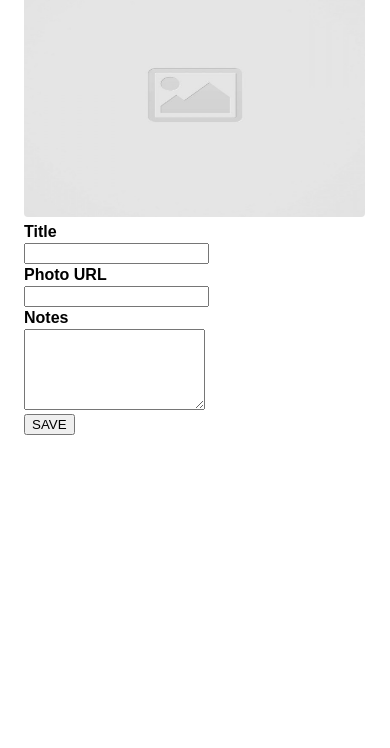
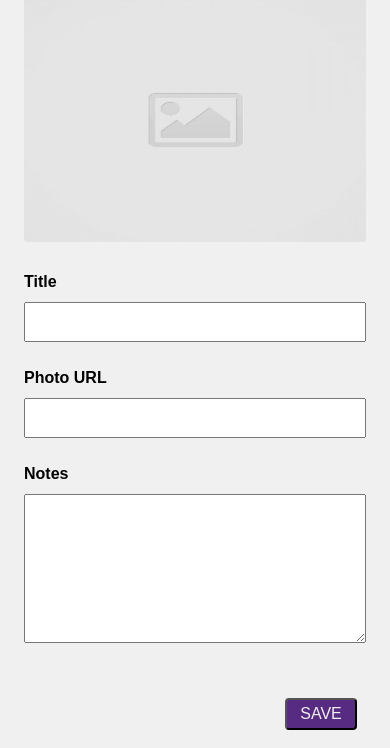
Before and after one commit to cindy-le91/code-journal, a website: page index.html in a window 390 px wide. Shown: the part 96-844 px from the top of the page. Drawn offline with Linux system fonts and the light colour scheme; a web font is replaced by a local one.

Commit message:
Complete the HTML form using the appropriate responsive layout classes. # 1

```diff
--- a/css/styles.css
+++ b/css/styles.css
@@ -1,5 +1,9 @@
 .container {
   font-family: "Proza Libre", sans-serif;
+}
+
+body {
+  background: #f0f0f0;
 }
 
 header {
@@ -11,17 +15,23 @@ header {
   background-color: #562b81;
 }
 
-img {
-  width: 341px;
-  height: 245px;
-  border-radius: 4px;
-}
-
 .new-entry {
   font-style: normal;
   font-weight: 600;
   font-size: 30px;
   line-height: 41px;
+  padding-top: 16px;
+  padding-bottom: 9px;
+}
+
+img {
+  height: 245px;
+  border-radius: 4px;
+  width: 100%;
+}
+
+.image {
+  width: 100%;
 }
 
 .minor-heading {
@@ -29,4 +39,75 @@ img {
   font-weight: 600;
   font-size: 16px;
   line-height: 22px;
+  padding-bottom: 9px;
+  padding-top: 25px;
 }
+
+.small-box {
+  width: 100%;
+  height: 40px;
+}
+
+.large-box {
+  width: 100%;
+  height: 149px;
+}
+
+.inputs {
+  width: 100%;
+}
+
+.button {
+  display: flex;
+  justify-content: flex-end;
+}
+
+button {
+  font-family: "Proza Libre", sans-serif;
+  font-size: 16px;
+  color: #f0f0f0;
+  background: #562b81;
+  border-radius: 4px;
+  position: absolute;
+  width: 72px;
+  height: 32px;
+  left: 285px;
+  top: 794px;
+}
+
+@media screen and (min-width: 768px) {
+  .entry-form {
+    width: 80%;
+    margin-left: auto;
+    margin-right: auto;
+  }
+
+  .display {
+    display: flex;
+  }
+
+  .inputs {
+    width: 50%;
+    display: flex;
+    flex-direction: column;
+    justify-content: flex-start;
+  }
+
+  .minor-heading {
+    padding-top: 0;
+  }
+
+  .image {
+    width: 50%;
+    margin-right: 10px;
+  }
+
+  .button {
+    display: flex;
+    justify-content: flex-end;
+  }
+
+  .button button {
+    position: unset;
+  }
+}
--- a/index.html
+++ b/index.html
@@ -25,28 +25,27 @@
     </div>
   </header>
   <main class="container">
-    <div data-view="entry-form">
+    <div data-view="entry-form" class="entry-form">
       <form>
         <div class="new-entry">New Entry</div>
-        <div><img src="./images/placeholder-image-square.jpg"></div>
+        <div class="display">
+          <div class="image"><img src="./images/placeholder-image-square.jpg"></div>
 
-        <div>
-          <span class="minor-heading">Title</span>
-          <div><input type="text" id="title"></div>
+          <div class="inputs">
+            <div class="minor-heading">Title</div>
+            <div><input class="small-box" type="text" id="title"></div>
+            <div class="minor-heading">Photo URL</div>
+            <div><input class="small-box" type="text" id="image-url"></div>
+          </div>
         </div>
 
         <div>
-          <span class="minor-heading">Photo URL</span>
-          <div><input type="text" id="image-url"></div>
-        </div>
-
-        <div>
-          <span class="minor-heading">Notes</span>
+          <div class="minor-heading">Notes</div>
           <div>
-            <textarea required rows="5" name="notes" id="user-notes"></textarea>
+            <textarea class="large-box" required rows="5" name="notes" id="user-notes"></textarea>
           </div>
         </div>
-        <div>
+        <div class="button">
           <button type="submit">SAVE</button>
         </div>
 
```
